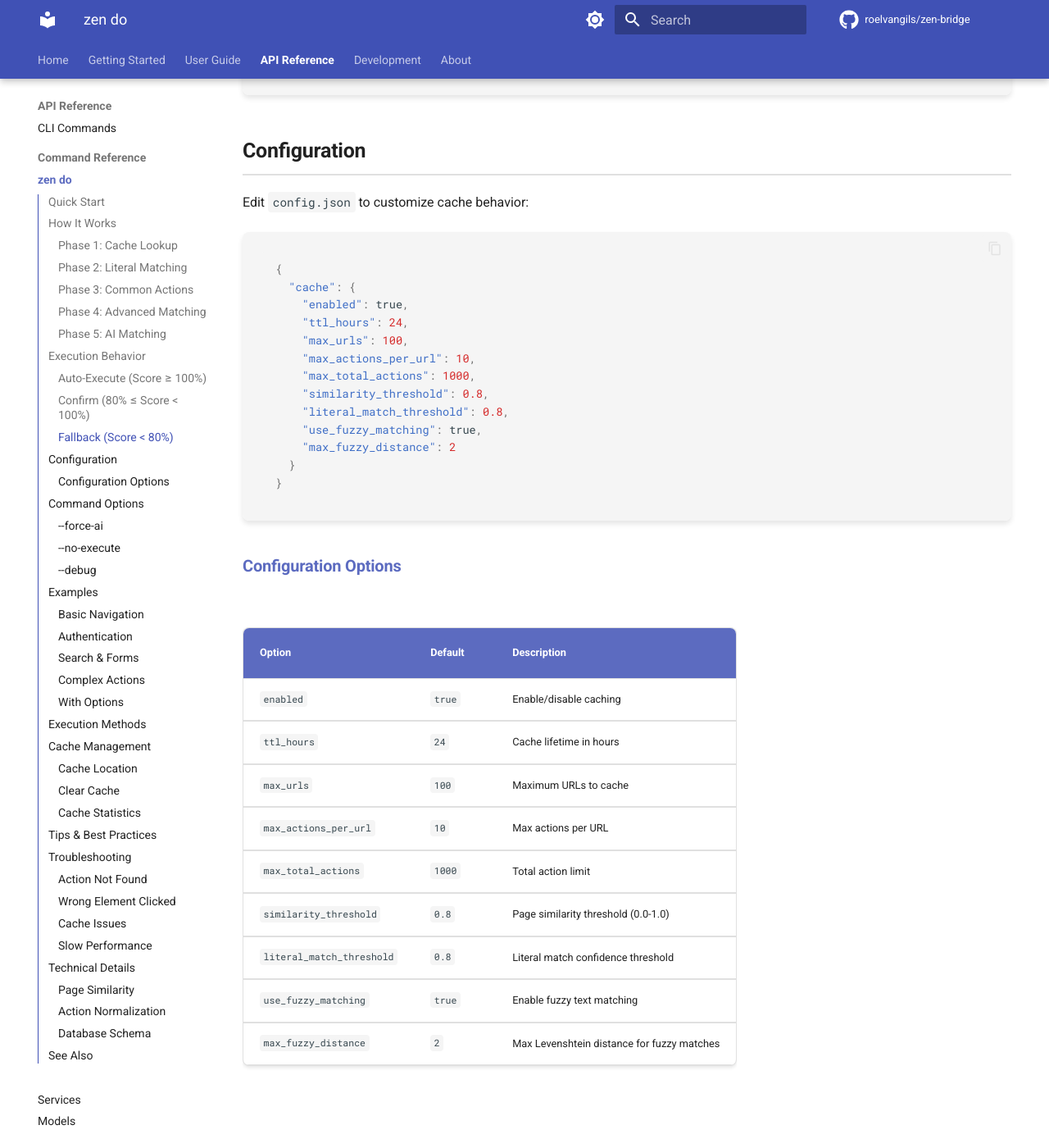
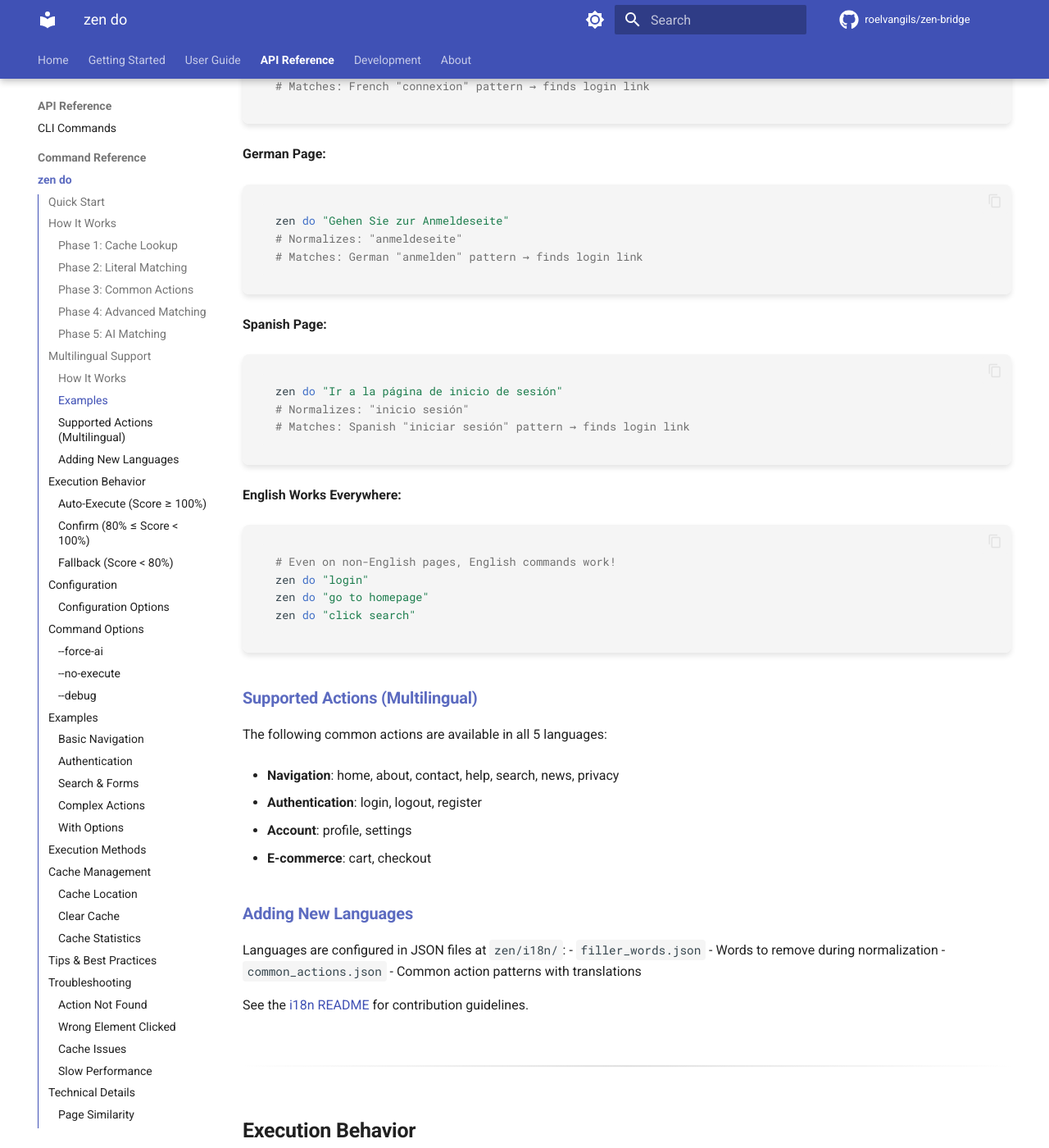
Before and after one commit to roelvangils/zen-bridge, an MkDocs documentation site: the page built from docs/commands/do.md, in a window 1280 px wide and 1400 px high, scrolled down 5410 px. Shown: the whole window at 82% size. Built offline with MkDocs 1.6.1 and Material for MkDocs 9.7.7, drawn with Linux system fonts in a browser that asks for light colours; comment, search, counter and statistics services are not loaded; the version menu is left out; some of the changed text lies outside the part shown.

Commit message:
docs: add multilingual support section to zen do documentation
Document the new multilingual features in user-facing documentation:

ADDED:
- Multilingual Support section with 5 supported languages
- Examples in Dutch, French, German, and Spanish
- Explanation of automatic language detection
- List of 14 multilingual common actions
- Link to i18n README for contributors

Users can now learn that zen do works in their language!

🤖 Generated with [Claude Code](https://claude.com/claude-code)

Co-Authored-By: Claude <noreply@anthropic.com>

````diff
--- a/docs/commands/do.md
+++ b/docs/commands/do.md
@@ -186,6 +186,82 @@ Found 2 matching action(s):
 
 High confidence match! Executing action... [AI]
 ```
+
+---
+
+## Multilingual Support
+
+The `zen do` command supports **5 languages** with automatic language detection:
+
+- 🇬🇧 **English** (en)
+- 🇳🇱 **Dutch** (nl)
+- 🇫🇷 **French** (fr)
+- 🇩🇪 **German** (de)
+- 🇪🇸 **Spanish** (es)
+
+### How It Works
+
+1. **Automatic Detection**: Reads page language from `<html lang="...">` attribute
+2. **Smart Normalization**: Removes filler words in the detected language
+3. **Multilingual Matching**: Tries action patterns in the page's language first
+4. **Fallback**: Always includes English as a fallback
+
+### Examples
+
+**Dutch Page:**
+```bash
+zen do "Ga naar de inloggen pagina"
+# Normalizes: "inloggen"
+# Matches: Dutch "inloggen" pattern → finds login link
+```
+
+**French Page:**
+```bash
+zen do "Aller à la page de connexion"
+# Normalizes: "connexion"
+# Matches: French "connexion" pattern → finds login link
+```
+
+**German Page:**
+```bash
+zen do "Gehen Sie zur Anmeldeseite"
+# Normalizes: "anmeldeseite"
+# Matches: German "anmelden" pattern → finds login link
+```
+
+**Spanish Page:**
+```bash
+zen do "Ir a la página de inicio de sesión"
+# Normalizes: "inicio sesión"
+# Matches: Spanish "iniciar sesión" pattern → finds login link
+```
+
+**English Works Everywhere:**
+```bash
+# Even on non-English pages, English commands work!
+zen do "login"
+zen do "go to homepage"
+zen do "click search"
+```
+
+### Supported Actions (Multilingual)
+
+The following common actions are available in all 5 languages:
+
+- **Navigation**: home, about, contact, help, search, news, privacy
+- **Authentication**: login, logout, register
+- **Account**: profile, settings
+- **E-commerce**: cart, checkout
+
+### Adding New Languages
+
+Languages are configured in JSON files at `zen/i18n/`:
+- `filler_words.json` - Words to remove during normalization
+- `common_actions.json` - Common action patterns with translations
+
+See the [i18n README](https://github.com/roelvangils/zen-bridge/tree/main/zen/i18n) for contribution guidelines.
+
+---
 
 ## Execution Behavior
 
````
